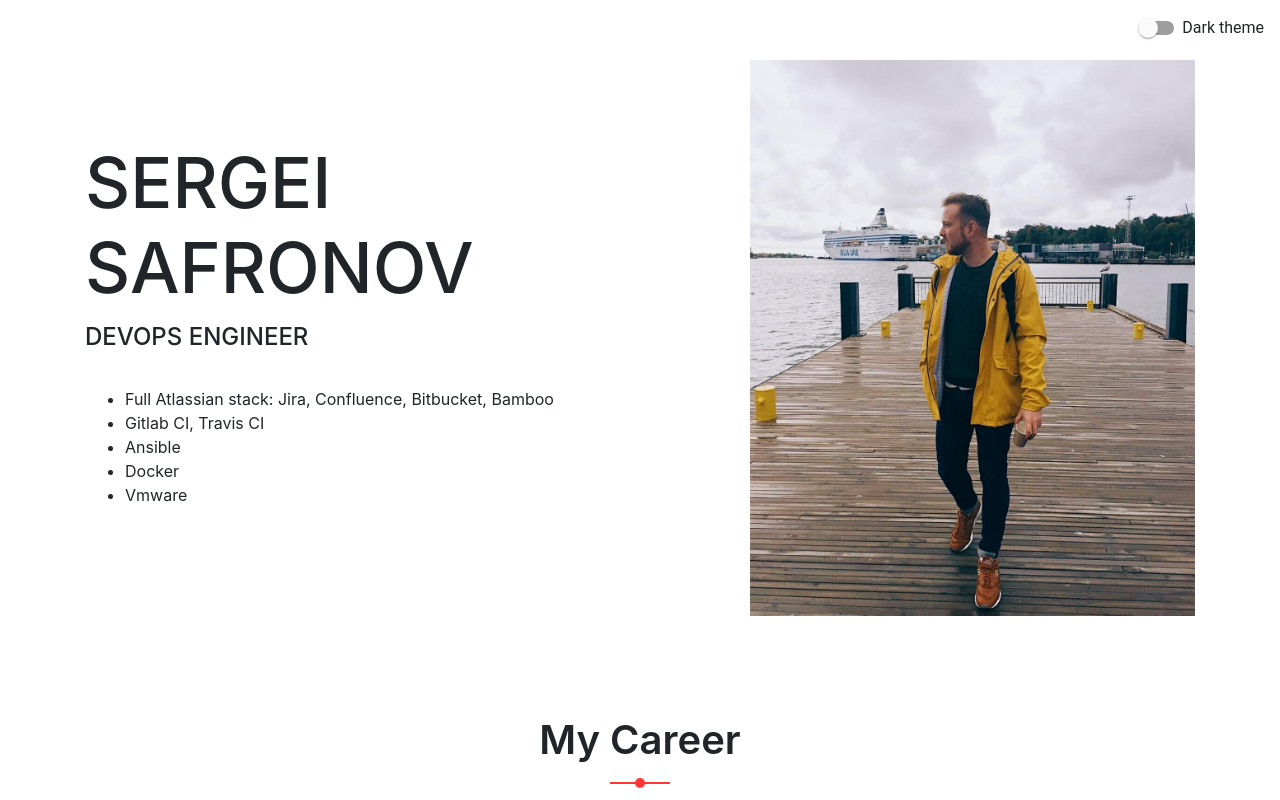
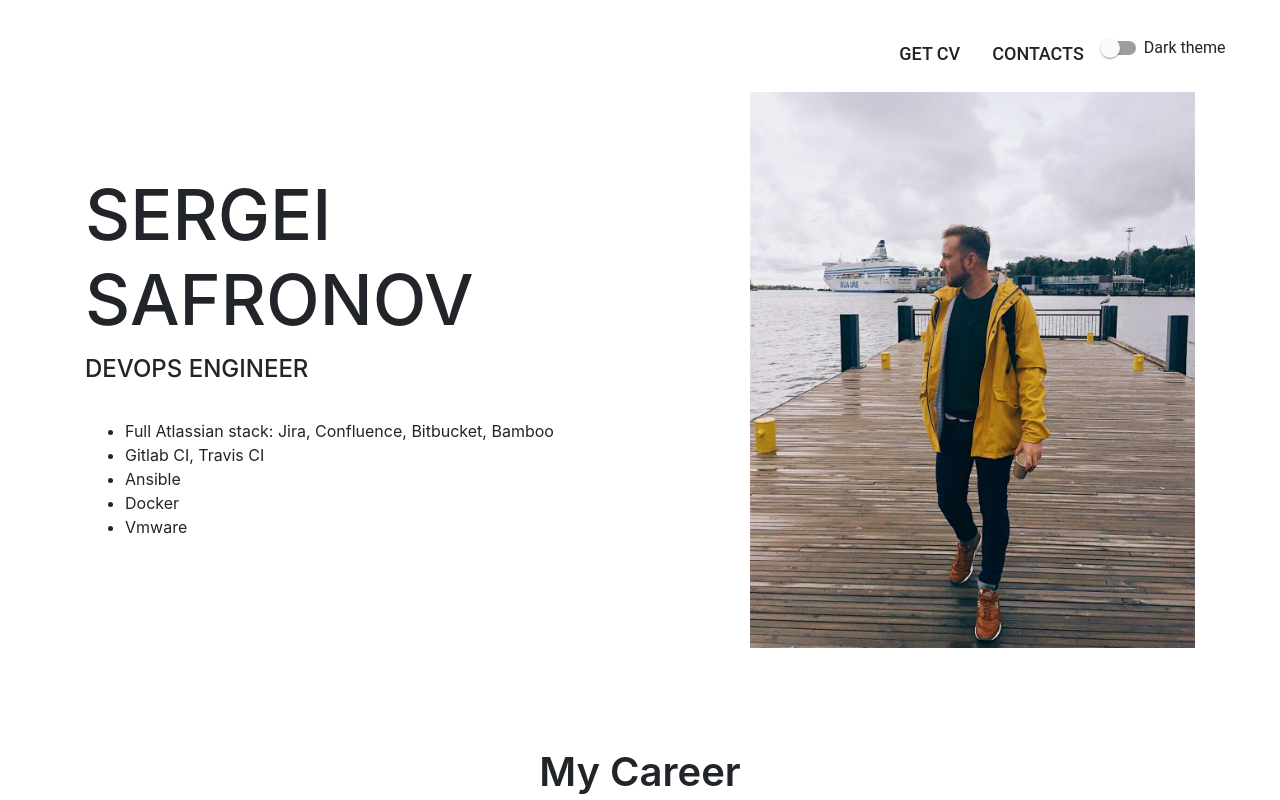
Before and after one commit to zirexx/site-cv, an Angular app: page / in a window 1280 px wide. Shown: the top 800 px of the page. Built offline with nearby package versions, Linux system fonts and the light colour scheme.

Commit message:
improvements

```diff
--- a/src/app/app.component.html
+++ b/src/app/app.component.html
@@ -1,10 +1,18 @@
 <!--The content below is only a placeholder and can be replaced.-->
 <div class="wrapper" [class.wrapper--dark]="isDark">
-  <div class="slider-wrapper">
-    <mat-slide-toggle (change)="isDark = !isDark" class="slider">
-      {{isDark? 'Light' : 'Dark'}} theme
-    </mat-slide-toggle>
-  </div>
+
+  <section class="navigation">
+
+    <div class="buttons">
+      <button mat-button>GET CV</button>
+      <button mat-button>CONTACTS</button>
+      <div class="slider-wrapper">
+          <mat-slide-toggle (change)="isDark = !isDark" class="slider">
+            {{isDark? 'Light' : 'Dark'}} theme
+          </mat-slide-toggle>
+        </div>
+    </div>
+  </section>
 
   <section class="home_banner_area">
     <div class="banner_inner">
--- a/src/app/app.component.less
+++ b/src/app/app.component.less
@@ -1,7 +1,6 @@
 .image {
-width: 100%;
-height: 100%;
-
+	width : 100%;
+	height: 100%;
 }
 
 .pt-100 {
@@ -213,6 +212,24 @@ ul.timeline-list li:before {
 	}
 }
 
+.navigation {
+	align-self: auto;
+}
+
+.mat-button {
+	font-size: 18px;
+	outline: none;
+
+	&:first-of-type {
+		margin-left: auto
+	}
+}
+
+.buttons {
+	display: flex;
+	margin : 20px 38.5px 0 0;
+}
+
 .home_banner_area .banner_inner .banner_content h3 {
 	font-size    : 40px;
 	margin-bottom: 20px;
--- a/src/app/app.module.ts
+++ b/src/app/app.module.ts
@@ -2,6 +2,7 @@ import { BrowserModule } from '@angular/platform-browser';
 import { NgModule } from '@angular/core';
 import { MatSlideToggleModule } from '@angular/material/slide-toggle';
 import { BrowserAnimationsModule } from '@angular/platform-browser/animations';
+import {MatButtonModule} from '@angular/material/button';
 
 
 import { AppComponent } from './app.component';
@@ -13,7 +14,8 @@ import { AppComponent } from './app.component';
   imports: [
     BrowserModule,
     BrowserAnimationsModule,
-    MatSlideToggleModule
+    MatSlideToggleModule,
+    MatButtonModule
   ],
   providers: [],
   bootstrap: [AppComponent]
```
